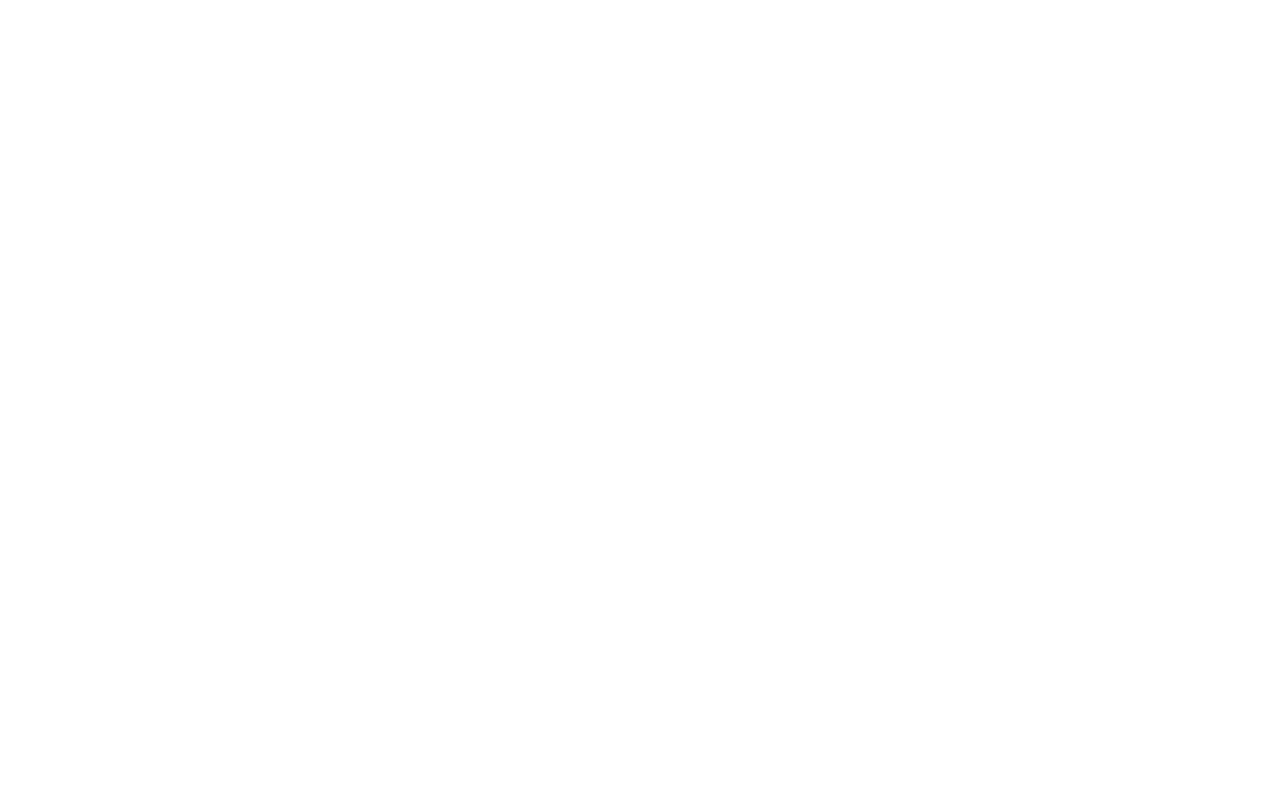
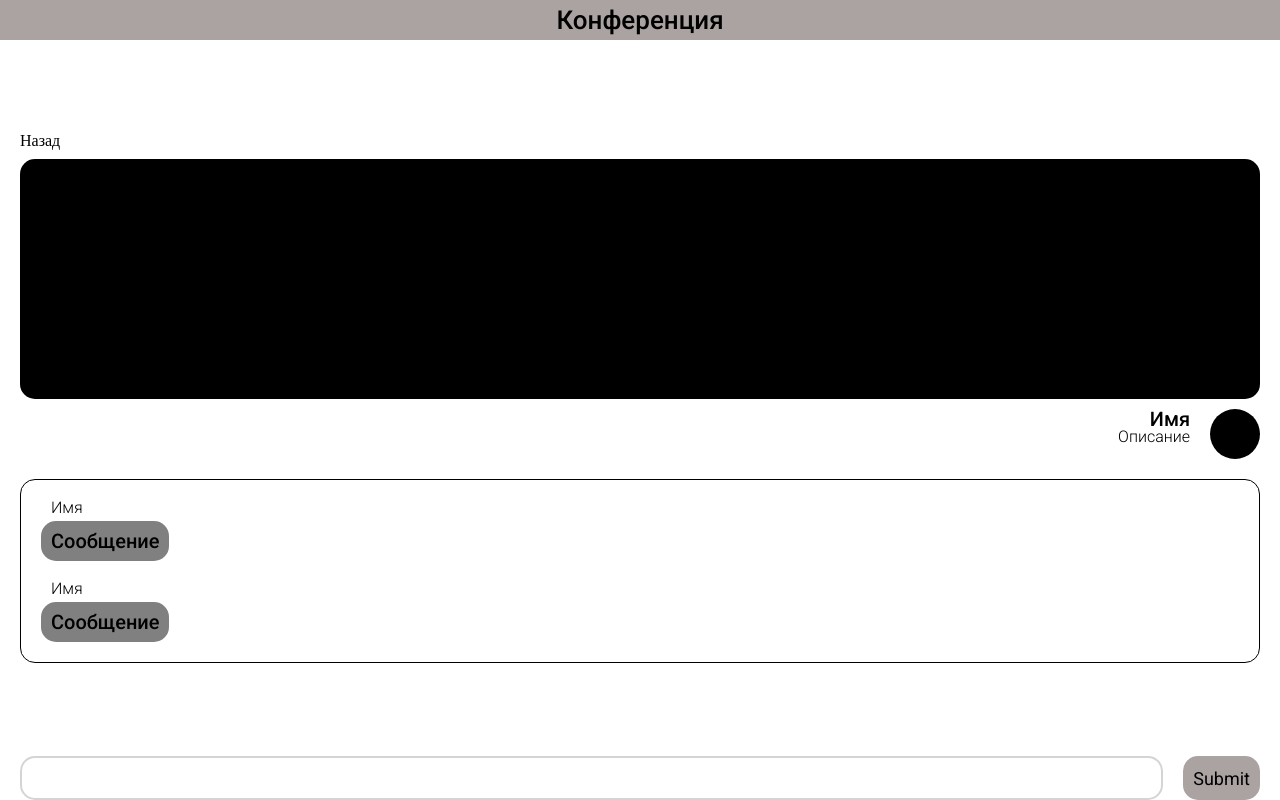
Before and after one commit to echo-tokyo/Conference, a React (Vite) app: page /conference in a window 1280 px wide. Before the commit this address had no page. Built offline with nearby package versions, Linux system fonts and the light colour scheme.

Commit message:
conference page save

```diff
--- a/src/App.jsx
+++ b/src/App.jsx
@@ -1,8 +1,9 @@
 import { BrowserRouter, Route, Routes } from 'react-router-dom'
-import Conferences from './components/conference/Conferences'
+import Conferences from './components/conferences/Conferences'
 import Article from './components/article/Article'
 import Shorts from './components/shorts/Shorts'
 import Profile from './components/profile/Profile'
+import ConferencePage from './components/conferencePage/conferencePage'
 import './App.css'
 
 const App = () => {
@@ -14,6 +15,7 @@
 						<Route path='/article' element={<Article/>}/>
 						<Route path='/shorts' element={<Shorts/>}/>
 						<Route path='/profile' element={<Profile/>}/>
+						<Route path='/conference' element={<ConferencePage/>}/>
 				</Routes>
 			</BrowserRouter>
 		</div>
--- /dev/null
+++ b/src/components/conferencePage/ConferencePage.jsx
@@ -0,0 +1,42 @@
+import { Link } from 'react-router-dom'
+import './conferencePage.css'
+
+const ConferencePage = () => {
+	return (
+		<>
+		<div className="wrapper__header">
+			<h1>Конференция</h1>
+		</div>
+		<div className="conferencePage">
+			<div className="conferencePage__main">
+				<Link to='/'>Назад</Link>
+				<div className="conferencePage__video"></div>
+				<div className="conferencePage__desc">
+					<div className="conferencePage__desc-item">
+						<h2>Имя</h2>
+						<p>Описание</p>
+					</div>
+					<div className="ava"></div>
+				</div>
+			</div>
+			<div className="msgList">
+				<div className="msgList__msg">
+					<p>Имя</p>
+					<div className="msgList__msg-item"><h2>Сообщение</h2></div>
+				</div>
+				<div className="msgList__msg">
+					<p>Имя</p>
+					<div className="msgList__msg-item"><h2>Сообщение</h2></div>
+				</div>
+
+			</div>
+		</div>
+		<form className="msgSend">
+			<input type="text" />
+			<input type="submit" />
+		</form>
+		</>
+	)
+}
+
+export default ConferencePage
--- /dev/null
+++ b/src/components/conferencePage/conferencePage.css
@@ -0,0 +1,70 @@
+.conferencePage{
+	display: flex;
+	margin: 0 20px 0 20px;
+	flex-direction: column;
+	gap: 20px;
+}
+.conferencePage__main{
+	display: flex;
+	flex-direction: column;
+	gap: 10px;
+}
+.conferencePage__item{
+	display: flex;
+	gap: 20px;
+}
+.conferencePage__video{
+	width: 100%;
+	height: 30vh;
+	background-color: black;
+	border-radius: 15px;
+}
+.conferencePage__desc{
+	display: flex;
+	gap: 20px;
+	justify-content: flex-end;
+}
+.conferencePage__desc-item{
+	text-align: end;
+}
+.ava{
+	width: 50px;
+	height: 50px;
+	background-color: black;
+	border-radius: 50%;
+}
+.msgList{
+	padding: 20px;
+	display: flex;
+	gap: 20px;
+	flex-direction: column;
+	overflow: hidden;
+	border: 1px solid black;
+	border-radius: 15px;
+}
+.msgList__msg {
+  display: flex;
+  gap: 5px;
+  flex-direction: column;
+}
+.msgList__msg.selfMsg {
+  align-items: flex-end;
+}
+.msgList__msg p{
+	margin-left: 10px;
+}
+.msgList__msg.selfMsg p{
+	margin-right: 10px;
+	margin-left: 0;
+}
+.msgList__msg-item{
+	background-color: gray;
+	border-radius: 15px;
+	padding: 10px;
+	width: fit-content;
+}
+.msgSend{
+	display: flex;
+	margin: 0 20px 0 20px;
+	gap: 20px;
+}
--- a/src/components/conference/Conferences.jsx
+++ b/src/components/conferences/Conferences.jsx
@@ -1,6 +1,6 @@
 import Nav from '../nav/Nav'
 import './conferences.css'
-import ConferenceItems from './conferenceItems/ConferenceItems'
+import ConferenceItems from './conferencesItems/ConferencesItems'
 import { useState } from 'react'
 import NewConference from '../modals/newConference/NewConference'
 import BgStyles from '../../GlobalStyles'
--- a/src/components/modals/modals.css
+++ b/src/components/modals/modals.css
@@ -32,3 +32,6 @@
 .modal__wrapper input[type='submit']{
 	width: 100%;
 }
+.modal label{
+	display: flex;
+}
--- a/src/components/modals/newConference/NewConference.jsx
+++ b/src/components/modals/newConference/NewConference.jsx
@@ -1,14 +1,28 @@
+import { useNavigate } from 'react-router-dom'
 import '../modals.css'
 import './newConference.css'
 
 const NewConference = () => {
+	const nav = useNavigate()
+	const startConf = (e) => {
+		e.preventDefault()
+		nav('/conference')
+	}
 	return (
 		<div className="modal">
 			<div className="modal__wrapper">
 				<h1 className="modal__title">Новая конференция</h1>
-				<form action="" className="modal__items">
+				<form action="" className="modal__items" onSubmit={(e) => startConf(e)}>
 					<input type="text" placeholder='Название'/>
 					<textarea name="" id="" placeholder='Описание'></textarea>
+					<label htmlFor="public">
+						<input type="radio" id='public' name='radio' />
+						<p>Публичная</p>
+					</label>
+					<label htmlFor="private">
+						<input type="radio" id='private' name='radio' />
+						<p>Приватная</p>
+					</label>
 					<input type="submit" value='Запуск'/>
 				</form>
 			</div>
```
Also changed, not shown: src/components/conferences/conferences.css (renamed from src/components/conference/conferences.css), src/components/conferences/conferencesItems/ConferencesItems.jsx (renamed from src/components/conference/conferenceItems/ConferenceItems.jsx).
